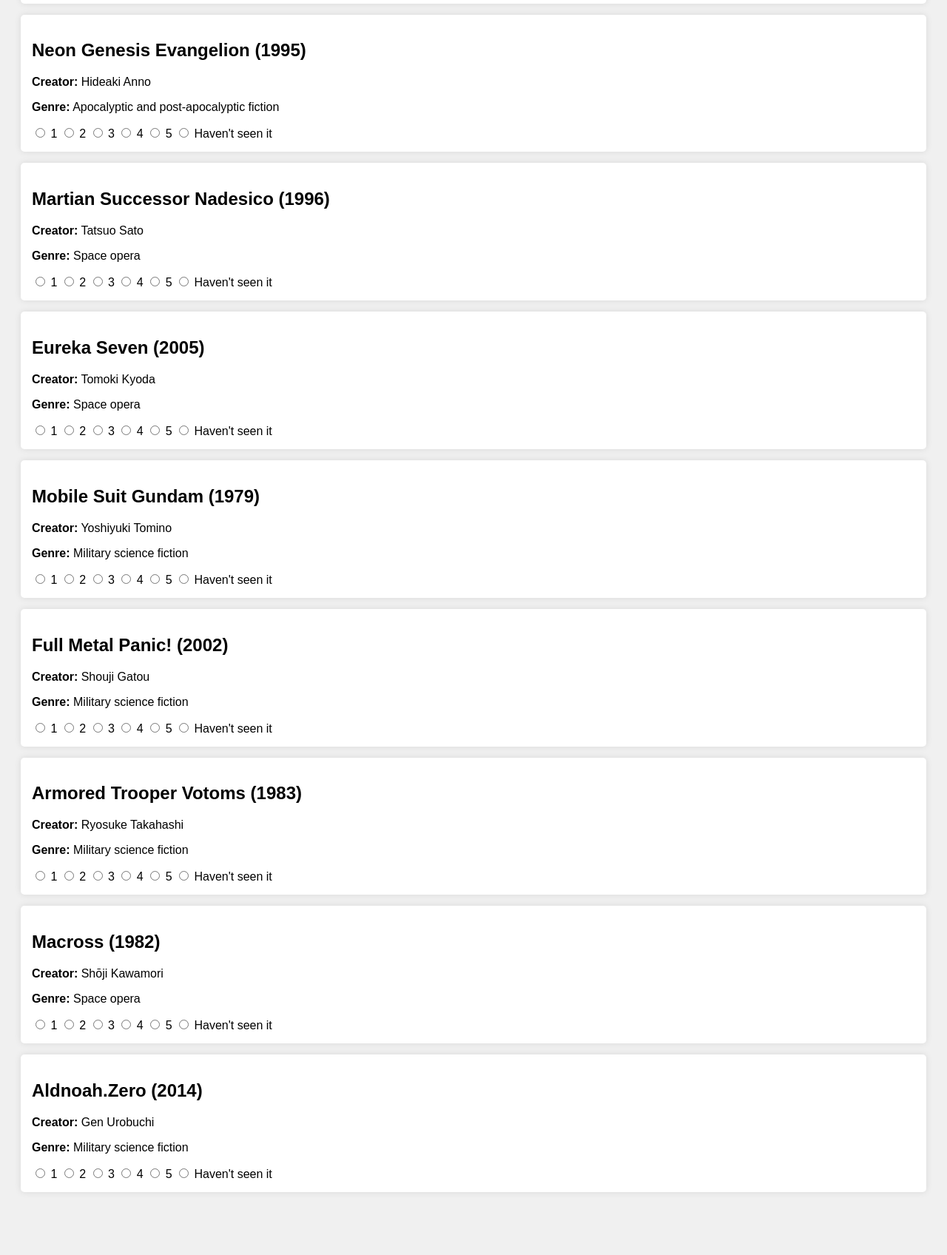
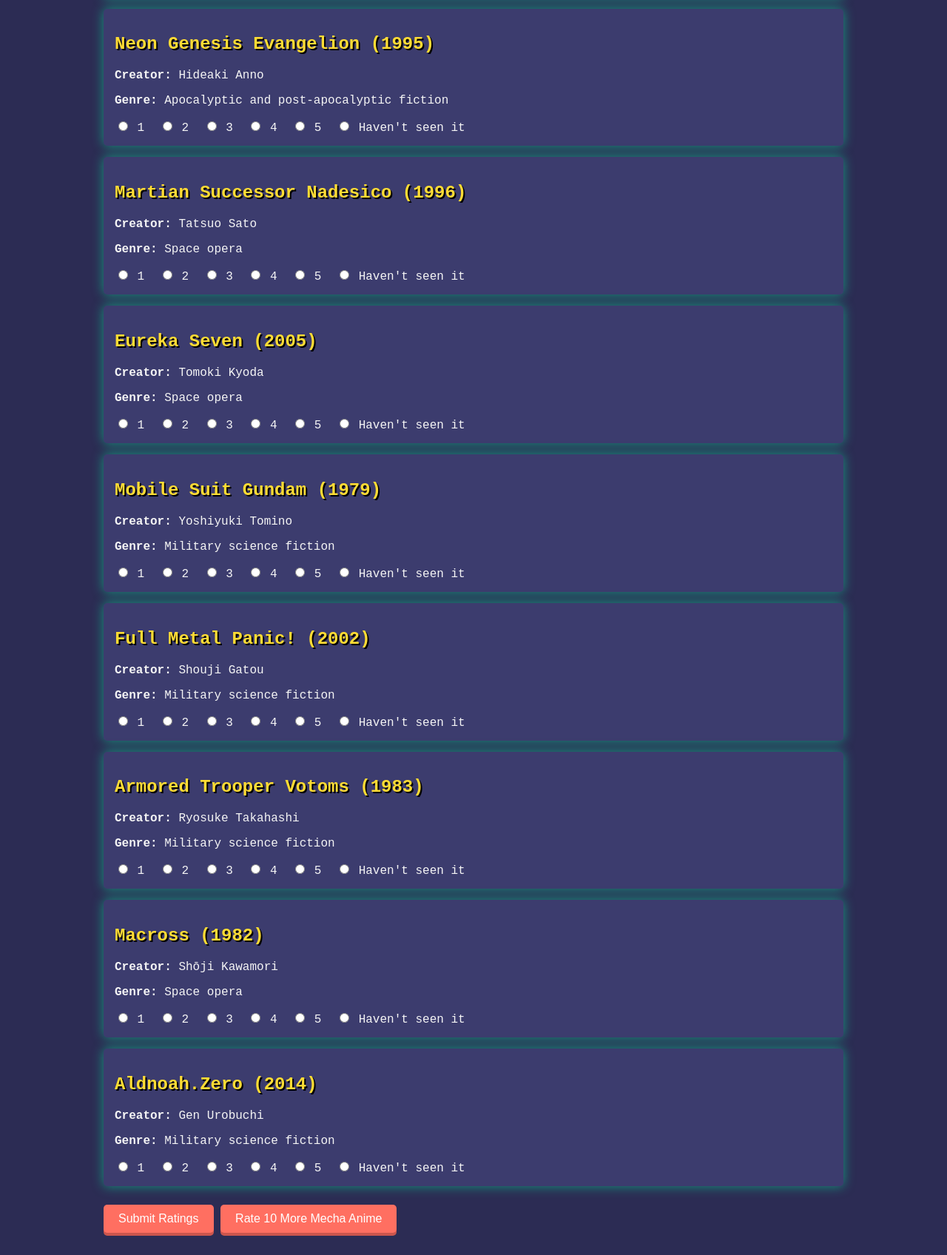
Before and after one commit to veekenne/mechafinder, a plain HTML site: page index.html in a window 1280 px wide. Shown: the part 490-2186 px from the top of the page at 74% size. Before the commit the page ends 2144 px from the top, so only its background shows below. Drawn offline with Linux system fonts and the light colour scheme.

Commit message:
Update index.html

```diff
--- a/index.html
+++ b/index.html
@@ -3,31 +3,58 @@
 <head>
     <meta charset="UTF-8">
     <meta name="viewport" content="width=device-width, initial-scale=1.0">
-    <title>Mecha Anime Rating</title>
+    <title>Mecha Anime Finder</title>
     <style>
         body {
-            font-family: Arial, sans-serif;
-            background-color: #f0f0f0;
+            font-family: 'Courier New', Courier, monospace;
+            background-color: #2c2c54;
+            color: #f5f5f5;
             padding: 20px;
+            max-width: 1000px;
+            margin: auto;
         }
         .anime-container {
-            background-color: #fff;
+            background-color: #3c3c6e;
             padding: 15px;
             margin: 15px 0;
             border-radius: 5px;
-            box-shadow: 0 0 10px rgba(0, 0, 0, 0.1);
+            box-shadow: 0 0 15px rgba(0, 255, 170, 0.5);
         }
-        h2 {
-            font-size: 1.5em;
+        h1, h2 {
+            color: #ffdc34;
+            text-shadow: 2px 2px #000;
         }
-        .rating {
-            margin-top: 10px;
+        button {
+            background-color: #ff6f61;
+            color: #fff;
+            border: none;
+            padding: 10px 20px;
+            margin: 10px 0;
+            font-size: 1em;
+            cursor: pointer;
+            border-radius: 5px;
+            box-shadow: 0 4px #cc564d;
+        }
+        button:hover {
+            background-color: #ff856f;
+        }
+        button:active {
+            box-shadow: 0 2px #cc564d;
+            transform: translateY(2px);
+        }
+        .rating label {
+            margin-right: 10px;
         }
     </style>
 </head>
 <body>
-    <h1>Rate Your Favorite Mecha Anime</h1>
+    <h1>Mecha Anime Finder</h1>
     <div id="anime-list"></div>
+    <div id="preferences"></div>
+    <button onclick="displayTopGenres(); displayRecommendations();">Submit Ratings</button>
+    <button onclick="rateMoreAnime()">Rate 10 More Mecha Anime</button>
+    <div id="top-genres"></div>
+    <div id="recommendations"></div>
 
     <script>
         const animeList = [
@@ -45,15 +72,18 @@
         ];
 
         function getRandomAnime(animeArray, count) {
-            const shuffled = animeArray.sort(() => 0.5 - Math.random());
+            const availableAnime = animeArray.filter(anime => !ratedAnimeTitles.has(anime.title));
+            const shuffled = availableAnime.sort(() => 0.5 - Math.random());
             return shuffled.slice(0, count);
         }
 
         function displayAnimeList() {
             const randomAnimeList = getRandomAnime(animeList, 10);
             const animeContainer = document.getElementById('anime-list');
+            animeContainer.innerHTML = '';
 
             randomAnimeList.forEach(anime => {
+                ratedAnimeTitles.add(anime.title);
                 const animeDiv = document.createElement('div');
                 animeDiv.classList.add('anime-container');
 
@@ -62,11 +92,11 @@
                     <p><strong>Creator:</strong> ${anime.creator}</p>
                     <p><strong>Genre:</strong> ${anime.genre}</p>
                     <div class="rating">
-                        <label><input type="radio" name="${anime.title}-rating" value="1"> 1</label>
-                        <label><input type="radio" name="${anime.title}-rating" value="2"> 2</label>
-                        <label><input type="radio" name="${anime.title}-rating" value="3"> 3</label>
-                        <label><input type="radio" name="${anime.title}-rating" value="4"> 4</label>
-                        <label><input type="radio" name="${anime.title}-rating" value="5"> 5</label>
+                        <label><input type="radio" name="${anime.title}-rating" value="1" onclick="handleRating('${anime.genre}', 1)"> 1</label>
+                        <label><input type="radio" name="${anime.title}-rating" value="2" onclick="handleRating('${anime.genre}', 2)"> 2</label>
+                        <label><input type="radio" name="${anime.title}-rating" value="3" onclick="handleRating('${anime.genre}', 3)"> 3</label>
+                        <label><input type="radio" name="${anime.title}-rating" value="4" onclick="handleRating('${anime.genre}', 4)"> 4</label>
+                        <label><input type="radio" name="${anime.title}-rating" value="5" onclick="handleRating('${anime.genre}', 5)"> 5</label>
                         <label><input type="radio" name="${anime.title}-rating" value="haven't seen"> Haven't seen it</label>
                     </div>
                 `;
@@ -75,6 +105,61 @@
             });
         }
 
+        const genrePreferences = {};
+        const ratedAnimeTitles = new Set();
+
+        function handleRating(genre, rating) {
+            if (rating >= 3) {
+                if (genrePreferences[genre]) {
+                    genrePreferences[genre] += 1;
+                } else {
+                    genrePreferences[genre] = 1;
+                }
+            }
+            displayPreferences();
+        }
+
+        function displayPreferences() {
+            const preferencesContainer = document.getElementById('preferences');
+            preferencesContainer.innerHTML = '<h2>Your Genre Preferences</h2>';
+
+            for (const genre in genrePreferences) {
+                preferencesContainer.innerHTML += `<p>${genre}: ${genrePreferences[genre]} votes</p>`;
+            }
+        }
+
+        function displayTopGenres() {
+            const sortedGenres = Object.entries(genrePreferences).sort((a, b) => b[1] - a[1]).slice(0, 3);
+            const topGenresContainer = document.getElementById('top-genres');
+            topGenresContainer.innerHTML = '<h2>Top 3 Genres Based on Your Ratings</h2>';
+
+            sortedGenres.forEach(([genre, count]) => {
+                topGenresContainer.innerHTML += `<p>${genre}: ${count} votes</p>`;
+            });
+        }
+
+        function displayRecommendations() {
+            const sortedGenres = Object.entries(genrePreferences).sort((a, b) => b[1] - a[1]).slice(0, 3);
+            const recommendationsContainer = document.getElementById('recommendations');
+            recommendationsContainer.innerHTML = '<h2>Recommended Mecha Anime for You</h2>';
+            const recommendedAnime = [];
+
+            sortedGenres.forEach(([genre]) => {
+                const availableAnime = animeList.filter(anime => anime.genre === genre && !ratedAnimeTitles.has(anime.title));
+                if (availableAnime.length > 0) {
+                    recommendedAnime.push(availableAnime[0]);
+                }
+            });
+
+            recommendedAnime.forEach(anime => {
+                recommendationsContainer.innerHTML += `<p>${anime.title} (${anime.year}) - Genre: ${anime.genre}</p>`;
+            });
+        }
+
+        function rateMoreAnime() {
+            displayAnimeList();
+        }
+
         displayAnimeList();
     </script>
 </body>
```
